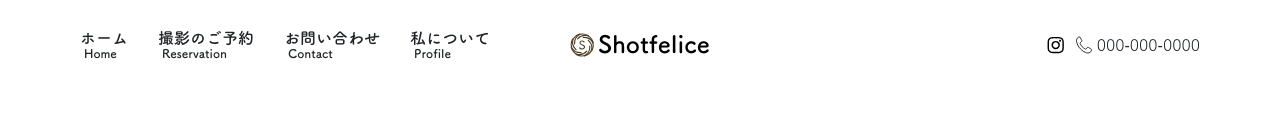
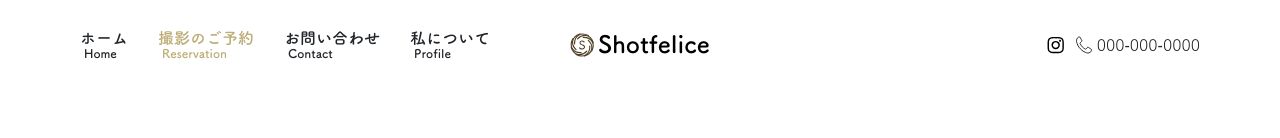
Before and after one commit to KyougokuKei/shotfelice, a Next.js app: page /reservation/step2 in a window 1280 px wide. Shown: the top 138 px of the page. Built offline with nearby package versions, Linux system fonts and the light colour scheme.

Commit message:
予約ページにおけるHeaderのアクティブパスの修正

```diff
--- a/components/header/GeneralHeader.js
+++ b/components/header/GeneralHeader.js
@@ -11,7 +11,14 @@ const data = require("./data");
 export function GeneralHeader() {
   const router = useRouter();
   const isActive = (router, path) => {
-    return router.asPath === `/${path}`;
+    if (
+      router.asPath.startsWith("/reservation") &&
+      path.startsWith("reservation")
+    ) {
+      return true;
+    } else {
+      return router.asPath === `/${path}`;
+    }
   };
   const [isOpen, setIsOpen] = useState(false);
   const variants = {
```
